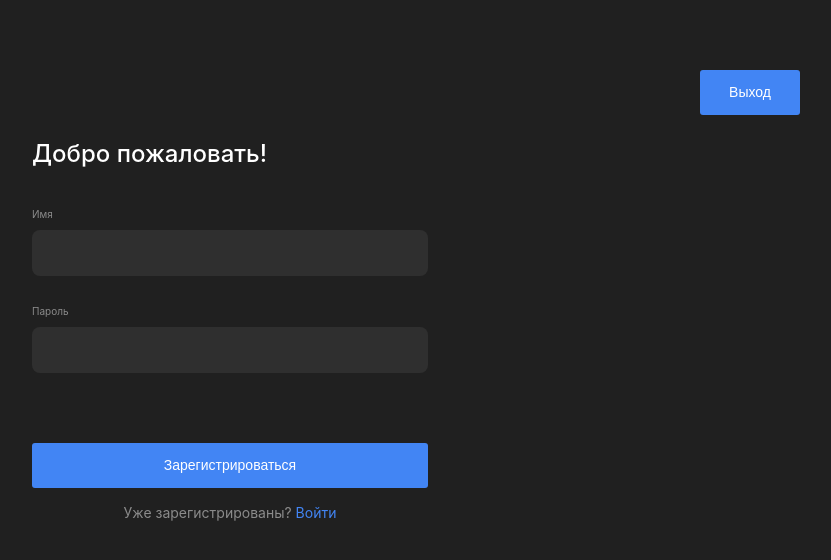
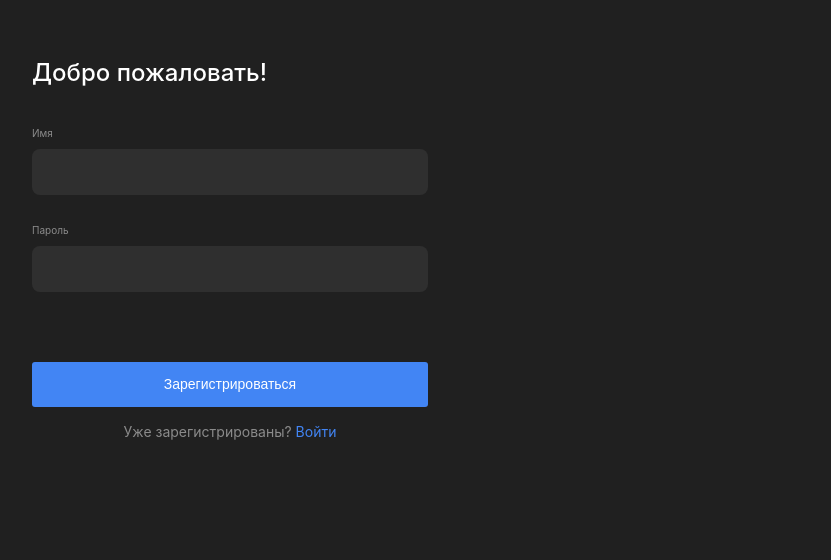
Before and after one commit to Andr-Den/chat-react, a React (Create React App) app: page /sign-up in a window 1280 px wide. Shown: the top 560 px of the page, without its empty margins (410-1241 px from the left). Built offline with nearby package versions, Linux system fonts and the light colour scheme.

Commit message:
relocate Header

```diff
--- a/src/components/Register.js
+++ b/src/components/Register.js
@@ -1,9 +1,7 @@
 import React from 'react'
 import './Register.css'
 
-import Header from './Header';
-
-function Register({name, password, handleSubmit, setName, setPassword, onClick}) {
+function Register({name, password, handleSubmit, setName, setPassword}) {
 
   function handleNameChange(e) {
     setName(e.target.value);
@@ -16,7 +14,6 @@ function Register({name, password, handleSubmit, setName, setPassword, onClick})
   return (
     <>
       <div className="sign">
-      <Header onClick={onClick}/>
         <form onSubmit={handleSubmit}>
           <fieldset className="sign__container">
             <h2 className="sign__title">Добро пожаловать!</h2>
```
